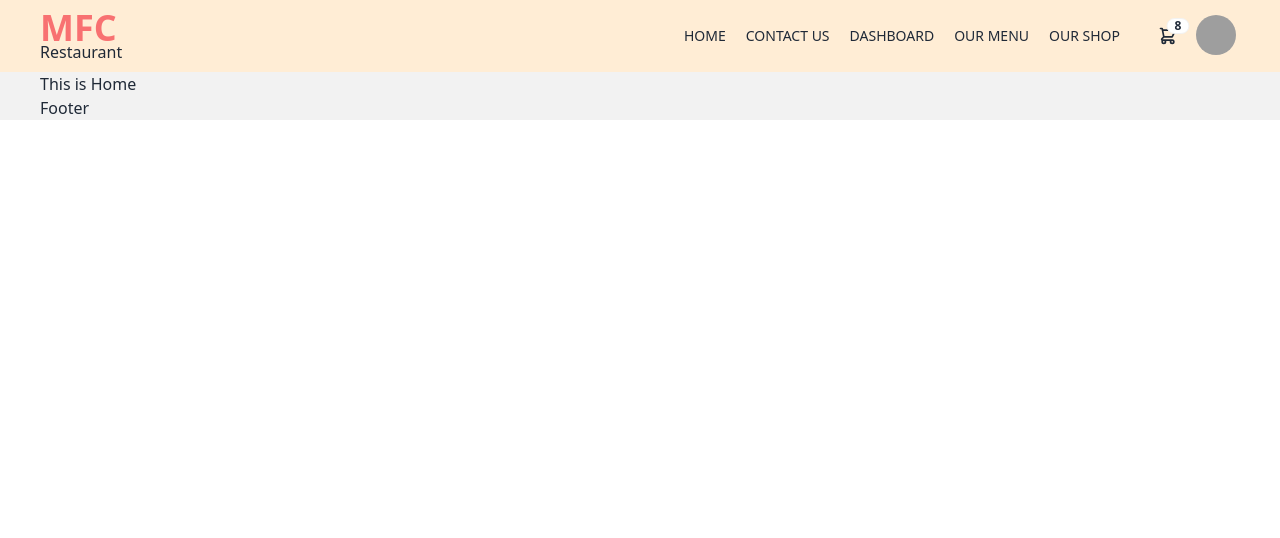
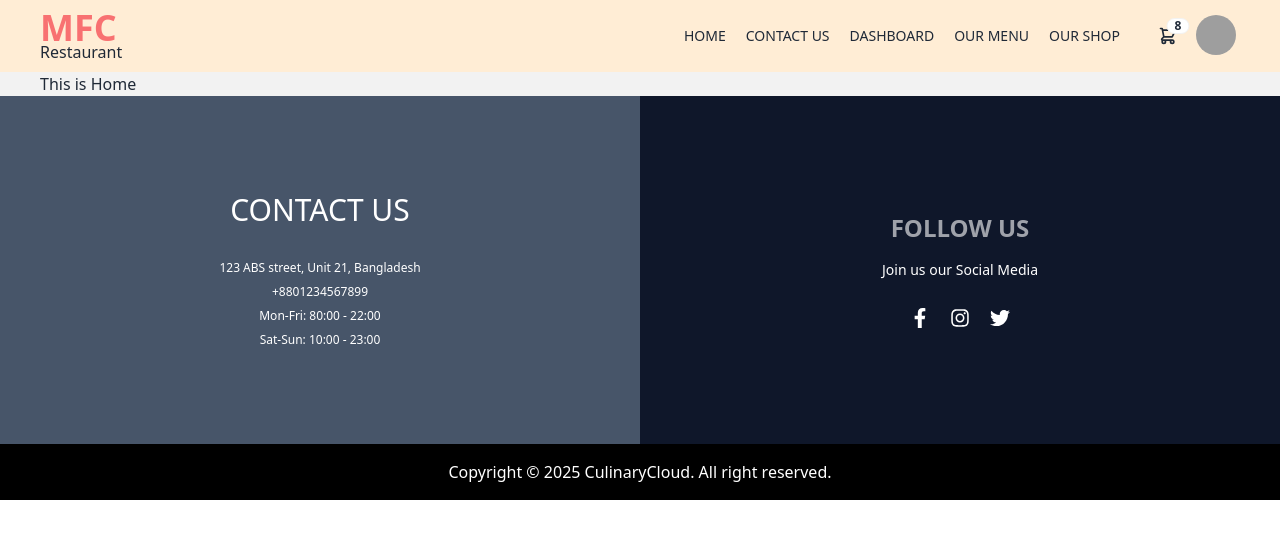
Before and after one commit to Mehedihasan-99/mfc-restaurent-client, a React (Vite) app: page / in a window 1280 px wide. Shown: the top 538 px of the page. Built offline with nearby package versions, Linux system fonts and the light colour scheme; grey boxes are pictures that could not be loaded.

Commit message:
added footer section

```diff
--- a/src/Pages/Shared/Footer/Footer.jsx
+++ b/src/Pages/Shared/Footer/Footer.jsx
@@ -1,9 +1,38 @@
 import React from 'react';
+import { FaFacebook, FaFacebookF, FaInstagram, FaTwitter } from 'react-icons/fa';
 
 const Footer = () => {
     return (
-        <div className='px-2 md:px-10'>
-            <h2>Footer</h2>
+        <div>
+            <div className='flex flex-col md:flex-row'>
+                <div className="footer footer-center bg-slate-600 text-white py-10 md:py-24">
+                    <div>
+                        <h2 className='uppercase text-3xl font-medium mb-6'>contact us</h2>
+                        <div className='text-xs space-y-2'>
+                            <p>
+                                123 ABS street, Unit 21, Bangladesh
+                            </p>
+                            <p>+8801234567899</p>
+                            <p>Mon-Fri: 80:00 - 22:00</p>
+                            <p>Sat-Sun: 10:00 - 23:00</p>
+                        </div>
+                    </div>
+                </div>
+                <div className="footer footer-center bg-slate-900 text-white py-10 md:py-24">
+                    <nav>
+                        <h6 className="footer-title text-white text-2xl">Follow us</h6>
+                        <p>Join us our Social Media</p>
+                        <div className="mt-5 text-xl grid grid-cols-3 gap-5">
+                            <FaFacebookF />
+                            <FaInstagram />
+                            <FaTwitter />
+                        </div>
+                    </nav>
+                </div>
+            </div>
+            <div className='py-4 bg-black text-white text-center'>
+                <p>Copyright © {new Date().getFullYear()} CulinaryCloud. All right reserved.</p>
+            </div>
         </div>
     );
 };
```
